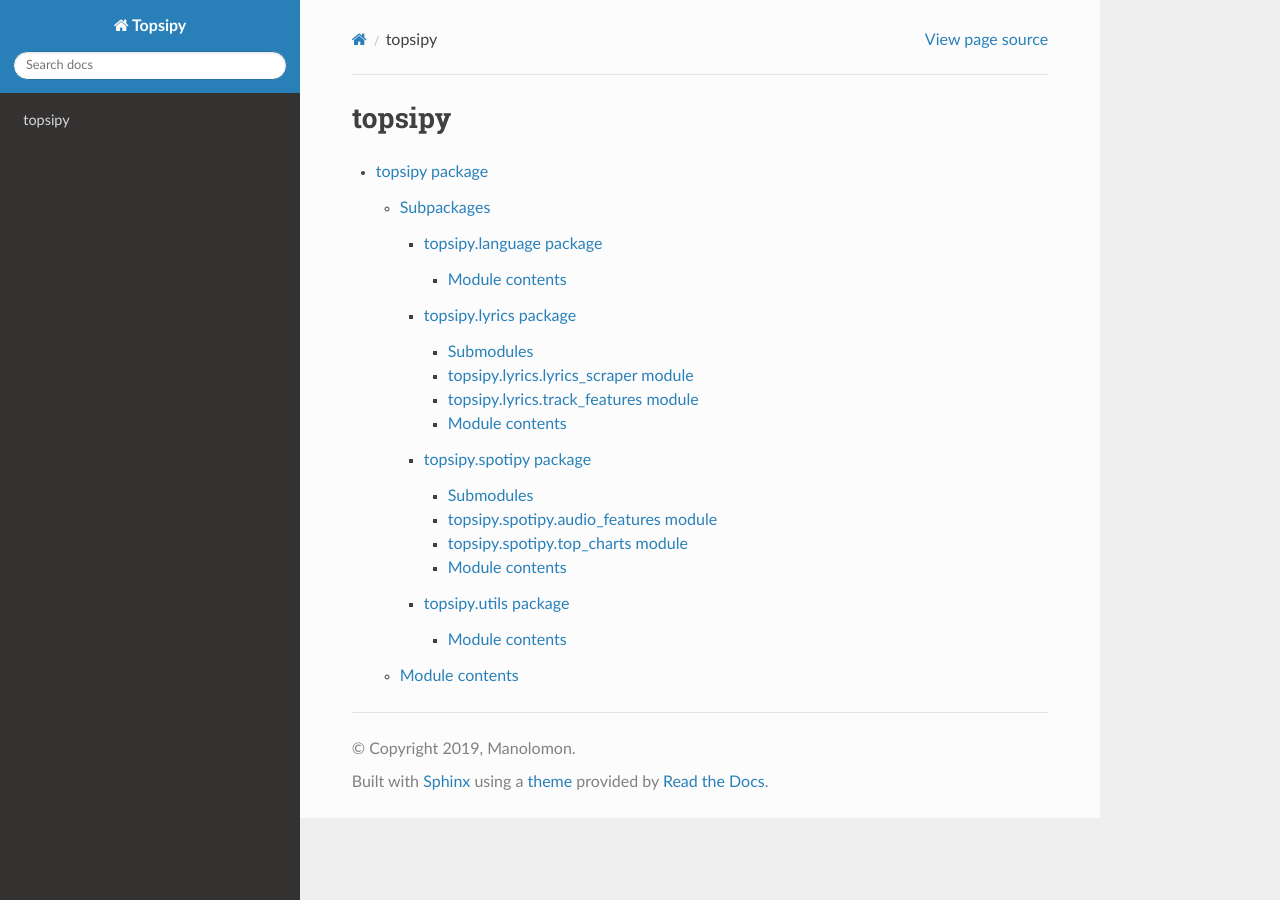
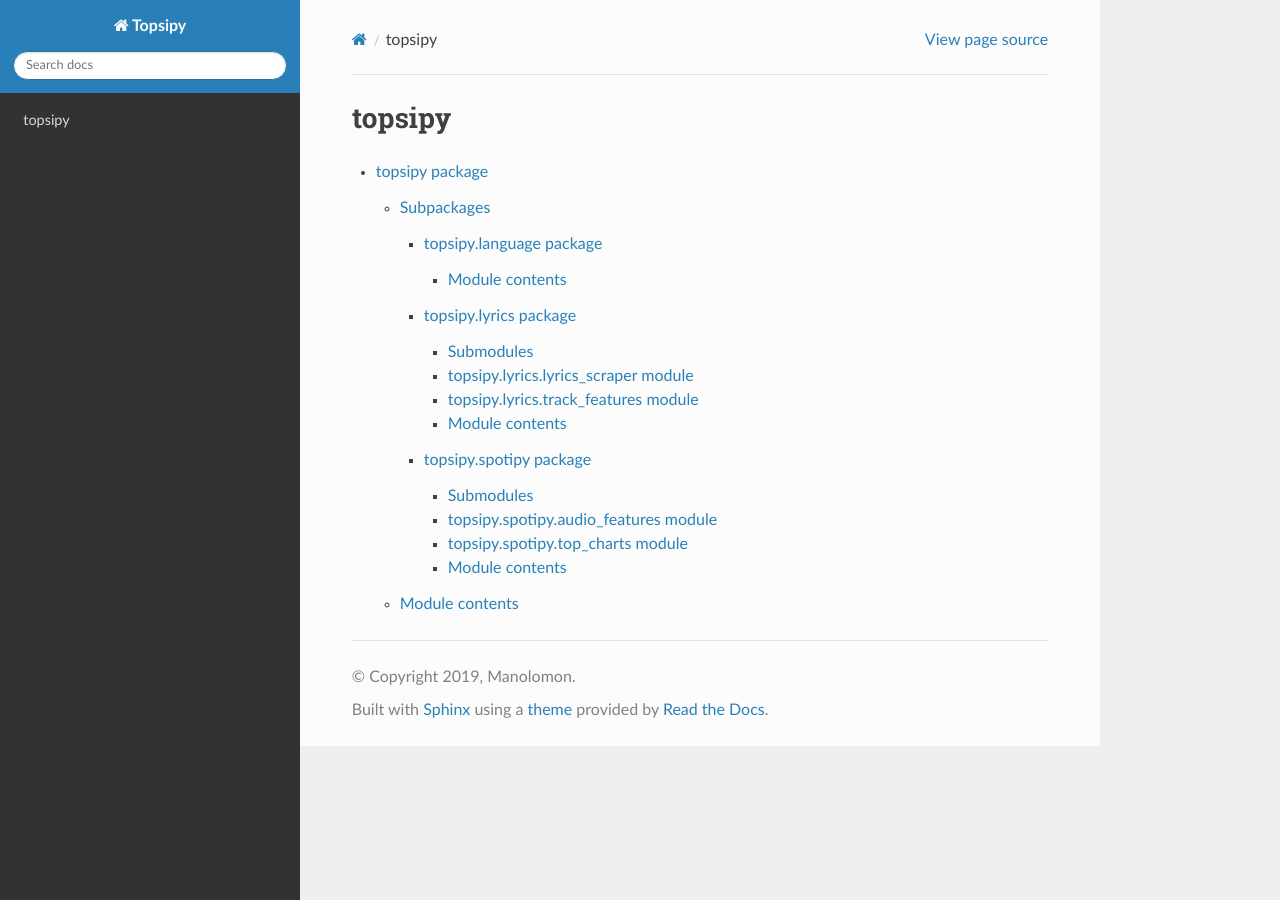
Before and after one commit to DatosAbiertos2020/spotichart, a Sphinx documentation site: the page built from docs/source/modules.rst, in a window 1280 px wide. Built offline with Sphinx 7.4.7 and the Read the Docs theme 2.0.0, drawn with Linux system fonts in a browser that asks for light colours.

Commit message:
Update Read The Docs

```diff
--- a/docs/source/topsipy.rst
+++ b/docs/source/topsipy.rst
@@ -9,7 +9,6 @@ Subpackages
    topsipy.language
    topsipy.lyrics
    topsipy.spotipy
-   topsipy.utils
 
 Module contents
 ---------------
--- a/docs/source/topsipy.utils.rst
+++ /dev/null
@@ -1,10 +0,0 @@
-topsipy.utils package
-=====================
-
-Module contents
----------------
-
-.. automodule:: topsipy.utils
-   :members:
-   :undoc-members:
-   :show-inheritance:
```
Also changed, not shown: README.md (+4 -2 lines).
